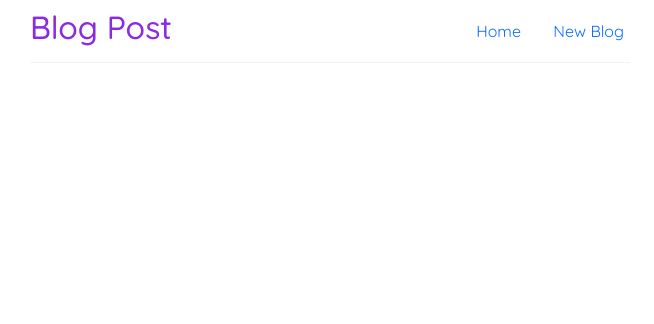
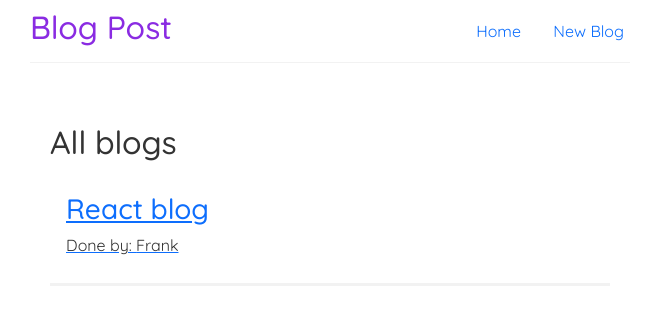
Before and after one commit to M-Frank28/ReactClassBlog2.0, a React (Create React App) app: page / in a window 1280 px wide. Shown: the top 324 px of the page, without its empty margins (310-964 px from the left). Built offline with nearby package versions, Linux system fonts and the light colour scheme; data requests are answered from the project's data file.

Commit message:
bloglist,home and everything is working just fine

```diff
--- a/data/db.json
+++ b/data/db.json
@@ -1,11 +1,5 @@
 {
   "blogs": [
-    {
-      "id": "4c5a",
-      "title": "React Node js",
-      "author": "Frank",
-      "body": " is a long established fact that a reader will be distracted by the readable content of a page when looking at its layout. The point of using Lorem Ipsum is that it has a more-or-less normal distribution of letters, as opposed to using 'Content here, content here', making it look like readable English. Many desktop publishing packages and web page editors now use Lorem Ipsum as their default model text, and a search for 'lorem ipsum' will uncover many web sites still in their infancy. Various versions have evolved over the years, sometimes by accident, sometimes on purpose (injected humour and the like)."
-    },
     {
       "id": "7ee5",
       "title": "React blog",
--- a/src/App.js
+++ b/src/App.js
@@ -3,14 +3,14 @@ import './App.css';
 import NavBar from './Components/Navbar';
 import {BrowserRouter as Router, Route, Switch} from 'react-router-dom';
 import Create from './Components/Create';
+import BlogDetails from './Components/BlogDetails';
+import Home from './Components/Home';
 function App() {
+
   return (
-
-
-
     <Router>
 
-    <div className="App">
+ <div className="App">
 
     <NavBar/>
 
@@ -18,10 +18,23 @@ function App() {
 
 <Switch>
 
+<Route exact path="/">
+<Home/>
+</Route>
 
 <Route  path="/Create">
 <Create/>
 </Route>
+
+
+
+<Route  path="/Blog-details/:id">
+<BlogDetails/>
+</Route>
+
+{/*<Route  path="*">
+<NotFound/>
+  </Route>*/}
 
 
 
--- /dev/null
+++ b/src/Components/BlogList.js
@@ -0,0 +1,28 @@
+import {Link} from 'react-router-dom';
+const BlogList =({blogs, title})=>{
+
+    return(
+
+<div>
+
+<h2>{title}</h2>
+{blogs.map((blog)=>(
+<div className="preview" key={blog.id}>
+    <Link to={`Blog-details/${blog.id}`}>
+        <h3>{blog.title}</h3>
+        <p>Done by: {blog.author}</p>
+    </Link>
+
+</div>
+
+))}
+
+</div>
+
+
+
+    );
+
+}
+
+export default BlogList;
--- a/src/Components/Home.js
+++ b/src/Components/Home.js
@@ -0,0 +1,14 @@
+import UseFetch from "./UseFetch";
+import BlogList from "./BlogList";
+
+const Home =()=>{
+
+    const{data:blogs}= UseFetch('http://localhost:4000/blogs/')
+
+    return(
+        <div className="home">
+            {blogs && <BlogList blogs={blogs} title="All blogs" />}
+        </div>
+    )
+}
+export default Home;
--- a/src/Components/UseFetch.js
+++ b/src/Components/UseFetch.js
@@ -2,7 +2,7 @@ import axios from "axios"
 import { useState, useEffect } from "react"
 
 
-const UseFetch =()=>{
+const UseFetch = (url) => {
 
     const [data, setData]= useState(null)
 
```
